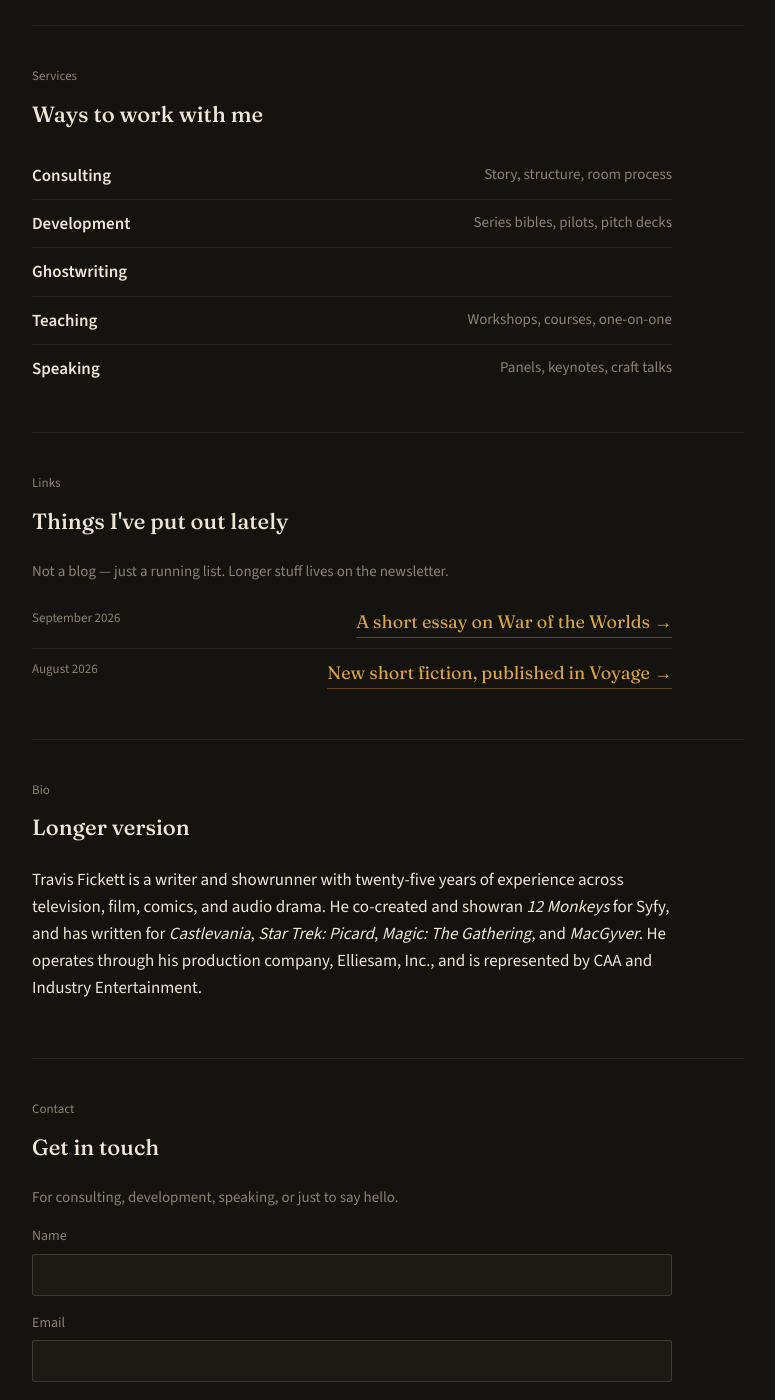
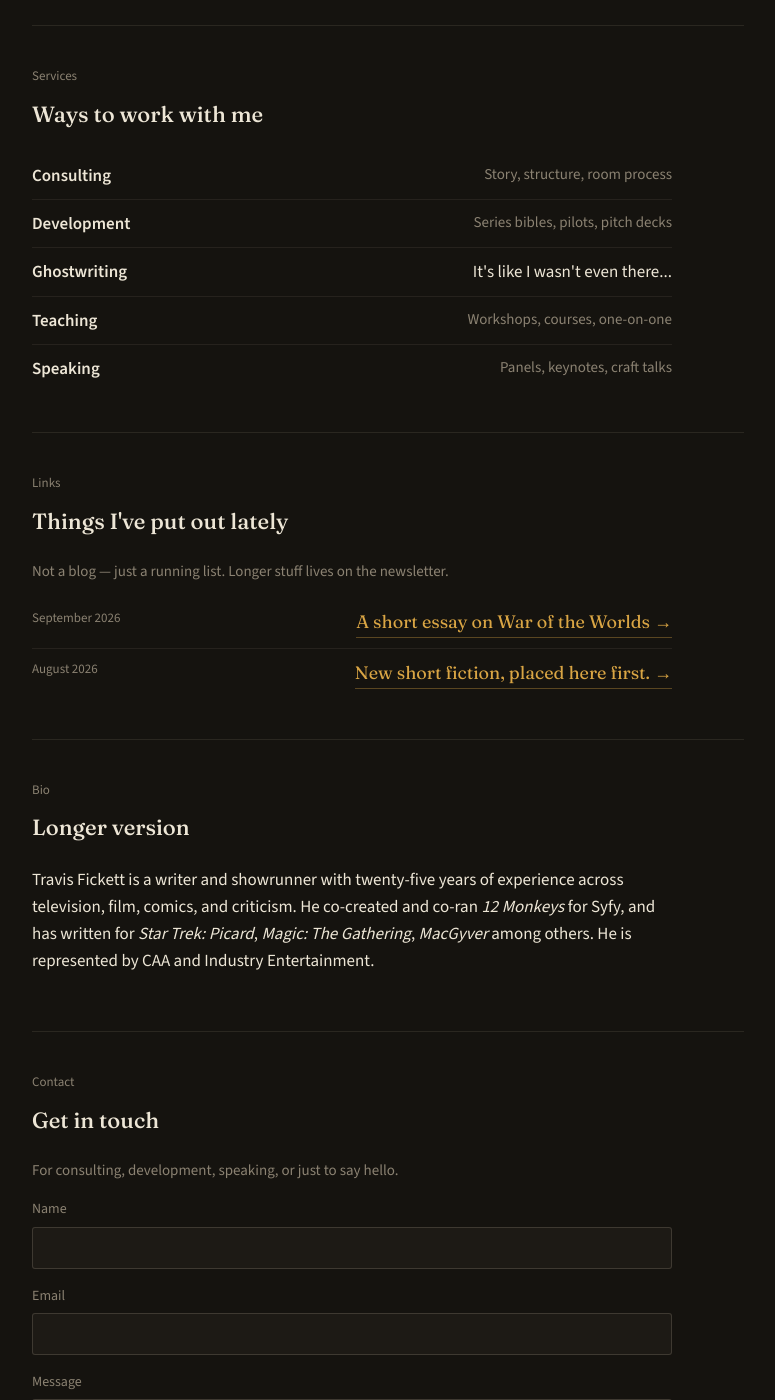
Before and after one commit to twfickett/travisfickett-site, a Jekyll site: the page index.html, which Jekyll copies as it is, in a window 1280 px wide and 1400 px high, scrolled down 1496 px. Shown: the whole window, without its empty margins (252-1027 px from the left). Built offline with Jekyll 4.4.1, drawn with Linux system fonts in a browser that asks for light colours.

Commit message:
Update index.html

```diff
--- a/index.html
+++ b/index.html
@@ -364,7 +364,7 @@
     <ul class="plain">
       <li><span class="label">Consulting</span><span class="detail">Story, structure, room process</span></li>
       <li><span class="label">Development</span><span class="detail">Series bibles, pilots, pitch decks</span></li>
-      <li><span class="label">Ghostwriting</span></li>
+      <li><span class="label">Ghostwriting</span class= "detail">It's like I wasn't even there...</span></li>
       <li><span class="label">Teaching</span><span class="detail">Workshops, courses, one-on-one</span></li>
       <li><span class="label">Speaking</span><span class="detail">Panels, keynotes, craft talks</span></li>
     </ul>
@@ -387,7 +387,7 @@
       </li>
       <li>
         <time>August 2026</time>
-        <a class="title" href="#">New short fiction, published in Voyage &rarr;</a>
+        <a class="title" href="#">New short fiction, placed here first. &rarr;</a>
       </li>
     </ul>
   </section>
@@ -396,7 +396,7 @@
     <p class="eyebrow">Bio</p>
     <h2>Longer version</h2>
     <!-- EDIT ME: BIO — replace this paragraph with your real bio -->
-    <p>Travis Fickett is a writer and showrunner with twenty-five years of experience across television, film, comics, and audio drama. He co-created and showran <em>12 Monkeys</em> for Syfy, and has written for <em>Castlevania</em>, <em>Star Trek: Picard</em>, <em>Magic: The Gathering</em>, and <em>MacGyver</em>. He operates through his production company, Elliesam, Inc., and is represented by CAA and Industry Entertainment.</p>
+    <p>Travis Fickett is a writer and showrunner with twenty-five years of experience across television, film, comics, and criticism. He co-created and co-ran <em>12 Monkeys</em> for Syfy, and has written for <em>Star Trek: Picard</em>, <em>Magic: The Gathering</em>, <em>MacGyver</em> among others. He is represented by CAA and Industry Entertainment.</p>
   </section>
 
   <section id="contact">
@@ -425,7 +425,7 @@
 
     <!-- EDIT ME: SOCIAL LINKS — add/remove as you actually use them -->
     <div class="elsewhere">
-      <a href="#">LinkedIn</a>
+      <a href="www.linkedin.com/in/travis-fickett-6522a45">LinkedIn</a>
       <a href="#">Bluesky</a>
     </div>
   </section>
```
